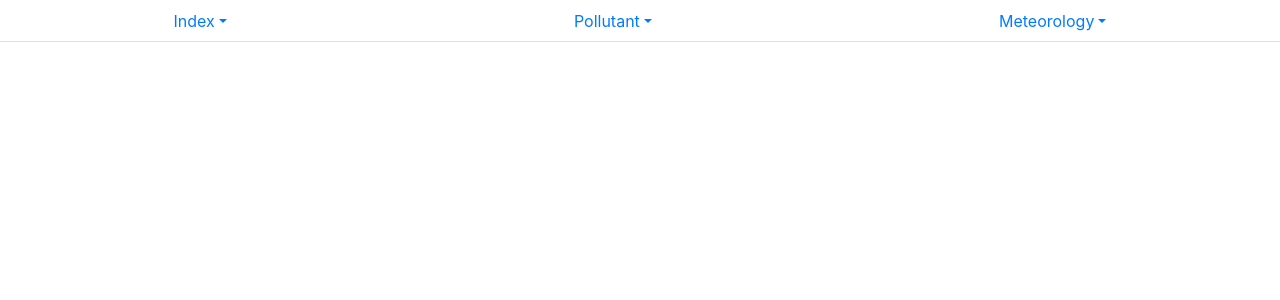
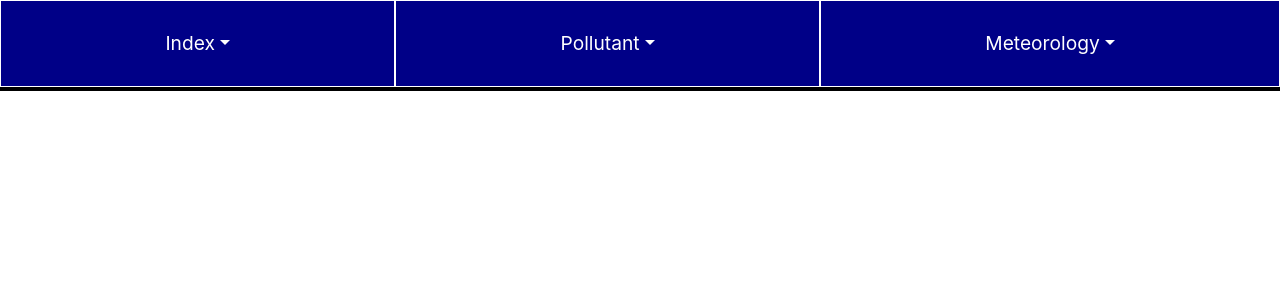
Before and after one commit to IsraelaZimru/envitech, a React (Vite) app: page / in a window 1280 px wide. Shown: the top 300 px of the page. Built offline with nearby package versions, Linux system fonts and the light colour scheme.

Commit message:
fix style & dynamic color change - Header

```diff
--- a/src/App.jsx
+++ b/src/App.jsx
@@ -8,12 +8,12 @@ function App() {
   const [selectedLegend, setSelectedLegend] = useState({
     monitor: null,
     legend: null,
+    MonitorType: null,
   });
 
-  const handleSelect = (monitor, MonitorTypeId) => {
-    const legend = PageData.Legends.find((x) => x.Id === MonitorTypeId);
-    // console.log("legend", legend);
-    setSelectedLegend({ legend, monitor });
+  const handleSelect = (monitor, MonitorType) => {
+    const legend = PageData.Legends.find((x) => x.Id === MonitorType.LegendId);
+    setSelectedLegend({ legend, monitor, MonitorType });
     setShow(true);
   };
 
@@ -21,7 +21,11 @@ function App() {
 
   return (
     <>
-      <Navbar data={PageData} handleSelect={handleSelect} />
+      <Navbar
+        data={PageData}
+        handleSelect={handleSelect}
+        selectedNavItemId={selectedLegend?.MonitorType?.Id}
+      />
       {show && <LegendCard data={selectedLegend} closeLegend={closeLegend} />}
     </>
   );
--- a/src/components/LegendCard.jsx
+++ b/src/components/LegendCard.jsx
@@ -1,6 +1,9 @@
 import React from "react";
 
-export default function LegendCard({ data: { legend, monitor }, closeLegend }) {
+export default function LegendCard({
+  data: { legend, monitor, MonitorType },
+  closeLegend,
+}) {
   return (
     <div
       style={{
--- a/src/components/Navbar.jsx
+++ b/src/components/Navbar.jsx
@@ -1,23 +1,35 @@
-import React from "react";
+import React, { useState } from "react";
 import Nav from "react-bootstrap/Nav";
 import NavDropdown from "react-bootstrap/NavDropdown";
+import "../css/navbar.css";
 
-export default function Navbar({ data, handleSelect }) {
+export default function Navbar({ data, handleSelect, selectedNavItemId }) {
+  const [selected, setSelected] = useState(undefined);
+  const [show, setShow] = useState(true);
+
   return (
-    <Nav fill variant="tabs">
+    <Nav fill className="header">
       {!!data &&
         data.MonitorType.map((item, i) => {
           const monitors = data.Monitor.filter(
             (monitor) => monitor.MonitorTypeId === item.Id
           );
           return (
-            <NavDropdown key={i} title={item.Name}>
-              {monitors.map((selected, i) => (
+            <NavDropdown
+              className={`costomDropDown ${
+                selectedNavItemId === item.Id ? "white_bkgd" : "blue_bkgd"
+              }`}
+              drop="down-centered"
+              key={i}
+              title={item.Name}
+            >
+              {monitors.map((x, j) => (
                 <NavDropdown.Item
-                  key={i}
-                  onClick={() => handleSelect(selected, item.LegendId)}
+                  className="nav_item"
+                  key={j}
+                  onClick={() => handleSelect(x, item)}
                 >
-                  {selected.Name}
+                  {x.Name}
                 </NavDropdown.Item>
               ))}
             </NavDropdown>
--- /dev/null
+++ b/src/css/navbar.css
@@ -0,0 +1,26 @@
+.header {
+  font-size: larger;
+  border-bottom: 4px black solid;
+}
+
+.costomDropDown {
+  padding: 20px 50px;
+  border: 1px white solid;
+}
+
+.blue_bkgd {
+  background-color: rgb(0, 0, 135);
+}
+
+/* // direct child */
+.blue_bkgd > a:first-child {
+  color: white;
+}
+
+.white_bkgd,
+.nav_item,
+.white_bkgd a,
+.white_bkgd a:hover {
+  background-color: white;
+  color: black;
+}
```
